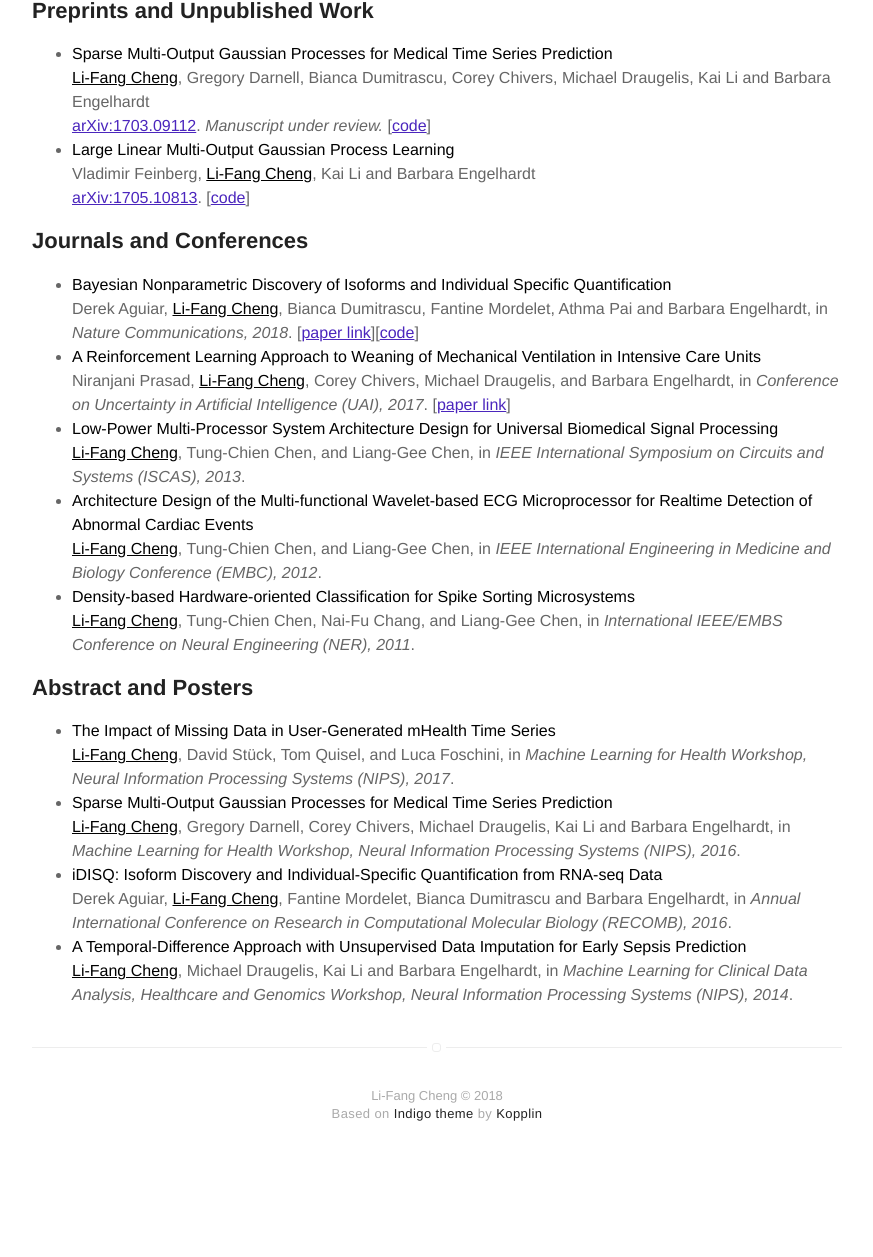
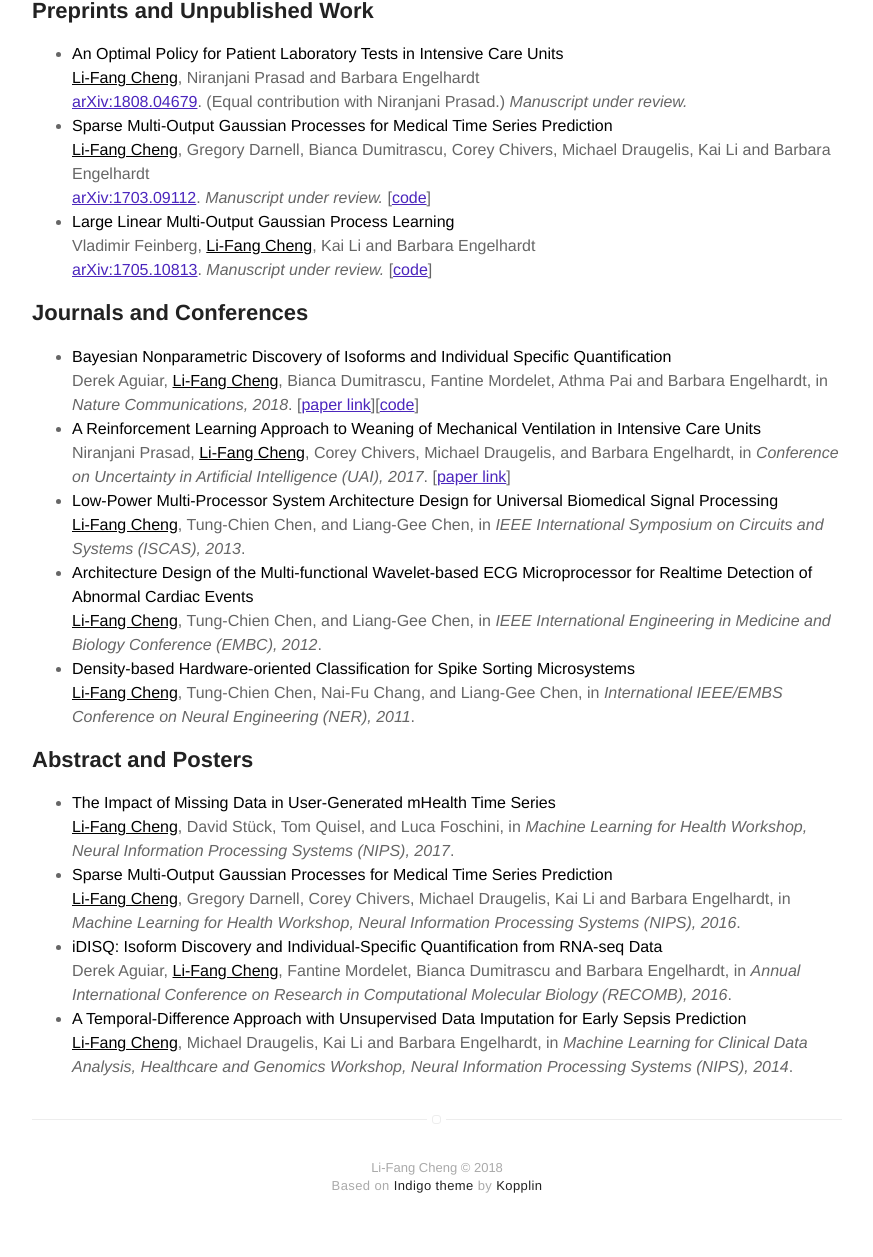
Before and after one commit to Li-FangCheng/li-fangcheng.github.io, a Jekyll site: the page built from publications.md, in a window 1280 px wide. Shown: the part 427-1684 px from the top of the page, without its empty margins (203-1076 px from the left). Built offline with Jekyll 4.4.1, drawn with Linux system fonts in a browser that asks for light colours; before the commit the page ends 1612 px from its top, so only the background shows below that.

Commit message:
update publications

```diff
--- a/publications.md
+++ b/publications.md
@@ -6,12 +6,15 @@ banner-image: /assets/images/banner/banner-publications.jpg
 ---
 
 ## Preprints and Unpublished Work
+* **An Optimal Policy for Patient Laboratory Tests in Intensive Care Units**\\
+**<u>Li-Fang Cheng</u>**, Niranjani Prasad and Barbara Engelhardt\\
+[arXiv:1808.04679](https://arxiv.org/abs/1808.04679){:target="_blank"}. (Equal contribution with Niranjani Prasad.) *Manuscript under review.*
 * **Sparse Multi-Output Gaussian Processes for Medical Time Series Prediction**\\
 **<u>Li-Fang Cheng</u>**, Gregory Darnell, Bianca Dumitrascu, Corey Chivers, Michael Draugelis, Kai Li and Barbara Engelhardt\\
 [arXiv:1703.09112](https://arxiv.org/abs/1703.09112){:target="_blank"}. *Manuscript under review.* [[code](https://github.com/bee-hive/MedGP){:target="_blank"}]
 * **Large Linear Multi-Output Gaussian Process Learning**\\
 Vladimir Feinberg, **<u>Li-Fang Cheng</u>**, Kai Li and Barbara Engelhardt\\
-[arXiv:1705.10813](https://arxiv.org/abs/1705.10813){:target="_blank"}. [[code](https://github.com/vlad17/runlmc){:target="_blank"}]
+[arXiv:1705.10813](https://arxiv.org/abs/1705.10813){:target="_blank"}. *Manuscript under review.* [[code](https://github.com/vlad17/runlmc){:target="_blank"}]
 
 ## Journals and Conferences
 * **Bayesian Nonparametric Discovery of Isoforms and Individual Specific Quantification**\\
```
